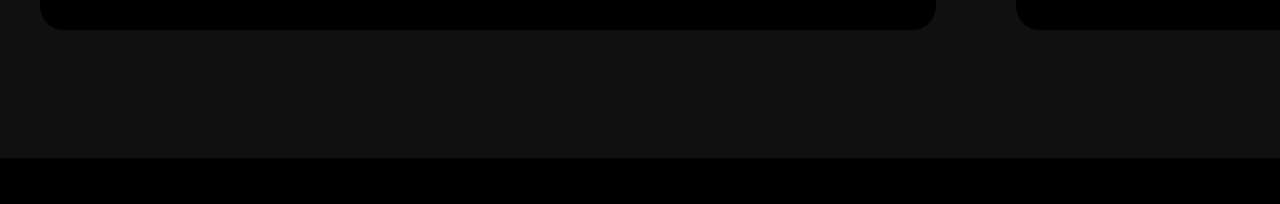
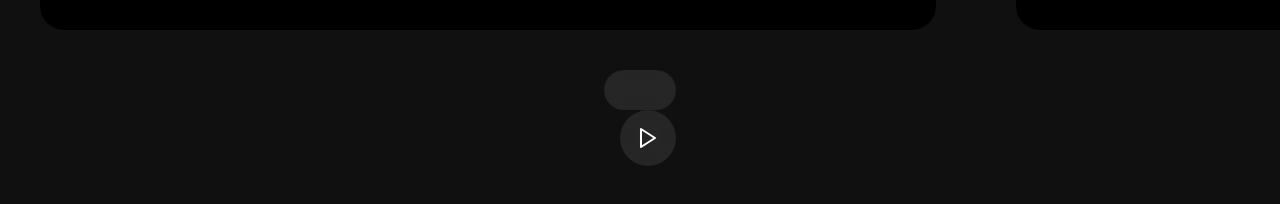
Before and after one commit to Nabil-Hossain-NBL/iphone-website, a React (Vite) app: page / in a window 1280 px wide. Shown: the part 1566-1770 px from the top of the page. Before the commit the page ends 1724 px from the top, so only its background shows below. Built offline with nearby package versions, Linux system fonts and the light colour scheme.

Commit message:
carousel-logic

```diff
--- a/src/components/Highlights.jsx
+++ b/src/components/Highlights.jsx
@@ -7,7 +7,6 @@ import VideoCarousel from "./VideoCarousel";
 
 const Highlights = () => {
   gsap.registerPlugin(ScrollTrigger);
-  const scrollRef = useRef();
   useGSAP(() => {
     gsap.to(".link", {
       opacity: 1,
--- a/src/components/VideoCarousel.jsx
+++ b/src/components/VideoCarousel.jsx
@@ -1,6 +1,50 @@
+import { useEffect, useRef, useState } from "react";
 import { hightlightsSlides } from "../constants";
+import gsap from "gsap";
+import { pauseImg, playImg, replayImg } from "../utils";
 
 const VideoCarousel = () => {
+  const videoRef = useRef([]);
+  const videoSpanRef = useRef([]);
+  const videoDivRef = useRef([]);
+  const [video, setVideo] = useState({
+    isEnd: false,
+    startPlay: false,
+    videoId: 0,
+    isLastVideo: false,
+    isPlaying: false,
+  });
+
+  const [loadedData, setloadedData] = useState([]);
+
+  // useEffect(() => {
+  //   if (loadedData.length > 3) {
+  //     if (!isPlaying) {
+  //       videoRef.current[videoId].pause();
+  //     } else {
+  //       startPlay && videoId.current[videoId].play();
+  //     }
+  //   }
+  // }, [startPlay, videoId, isPlaying, loadedData]);
+
+  // useEffect(() => {
+  //   const currentProgress = 0;
+  //   let span = videoSpanRef.current;
+
+  //   if (span[videoId]) {
+  //     // animate the progress of the video
+  //     let anim = gsap.to(span[videoId], {
+  //       onUpdate: () => {},
+  //       onComplete: () => {},
+  //     });
+  //   }
+  // }, [videoId, startPlay]);
+
+  const handleProcess = (type, i) => {
+
+  }
+
+  const { isEnd, startPlay, videoId, isLastVideo, isPlaying } = video;
   return (
     <>
       <div className="flex items-center">
@@ -8,7 +52,19 @@ const VideoCarousel = () => {
           <div key={list.title} id="slider" className="sm:pr-20 pr-10">
             <div className="video-carousel_container">
               <div className="w-full h-full flex-center rounded-3xl overflow-hidden bg-black">
-                <video id="video" playsInline={true} preload="true" muted>
+                <video
+                  id="video"
+                  playsInline={true}
+                  preload="auto"
+                  muted
+                  ref={(el) => (videoRef.current[i] = el)}
+                  onPlay={() => {
+                    setVideo((prevVideo) => ({
+                      ...prevVideo,
+                      isPlaying: true,
+                    }));
+                  }}
+                >
                   <source src={list.video} type="video/mp4" />
                 </video>
               </div>
@@ -24,6 +80,38 @@ const VideoCarousel = () => {
           </div>
         ))}
       </div>
+
+      <div className="relative flex-center mt-10">
+        <div>
+          <div className="flex-center py-5 px-7 bg-gray-300 backdrop-blur rounded-full">
+            {videoRef.current.map((_, i) => (
+              <span
+                key={i}
+                ref={(el) => (videoDivRef.current[i] = el)}
+                className="mx-2 w-3 h-3 bg-gray-200 rounded-full relative cursor-pointer"
+              >
+                <span
+                  className="absolute h-full w-full rounded-full"
+                  ref={(el) => (videoSpanRef.current[i] = el)}
+                />
+              </span>
+            ))}
+          </div>
+          <button className="control-btn">
+            <img
+              src={isLastVideo ? replayImg : !isPlaying ? playImg : pauseImg}
+              alt={isLastVideo ? "replay" : !isPlaying ? "play" : "pause"}
+              onClick={
+                isLastVideo
+                  ? () => handleProcess("video-reset")
+                  : !isPlaying
+                  ? () => handleProcess("play")
+                  : () => handleProcess("pause")
+              }
+            />
+          </button>
+        </div>
+      </div>
     </>
   );
 };
```
